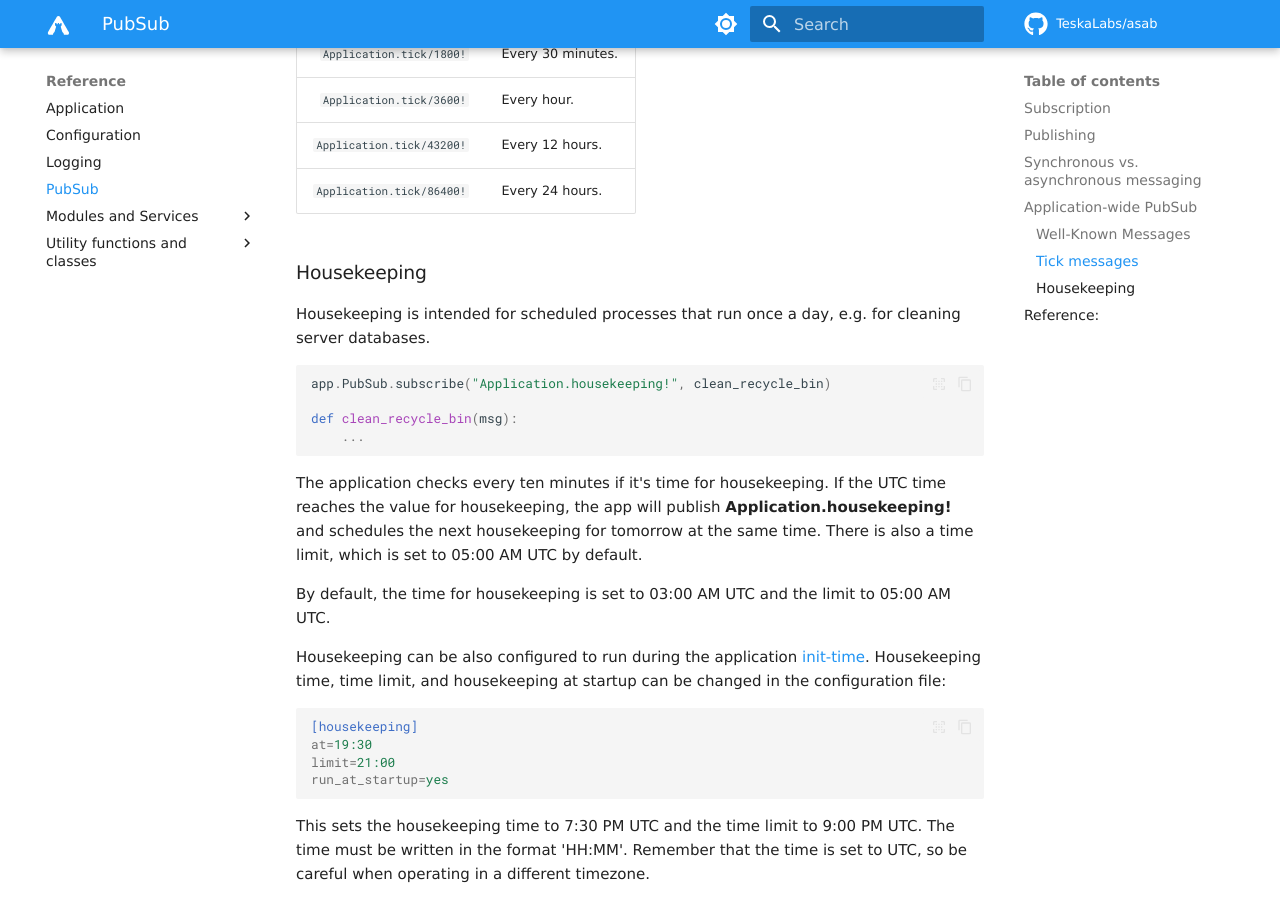
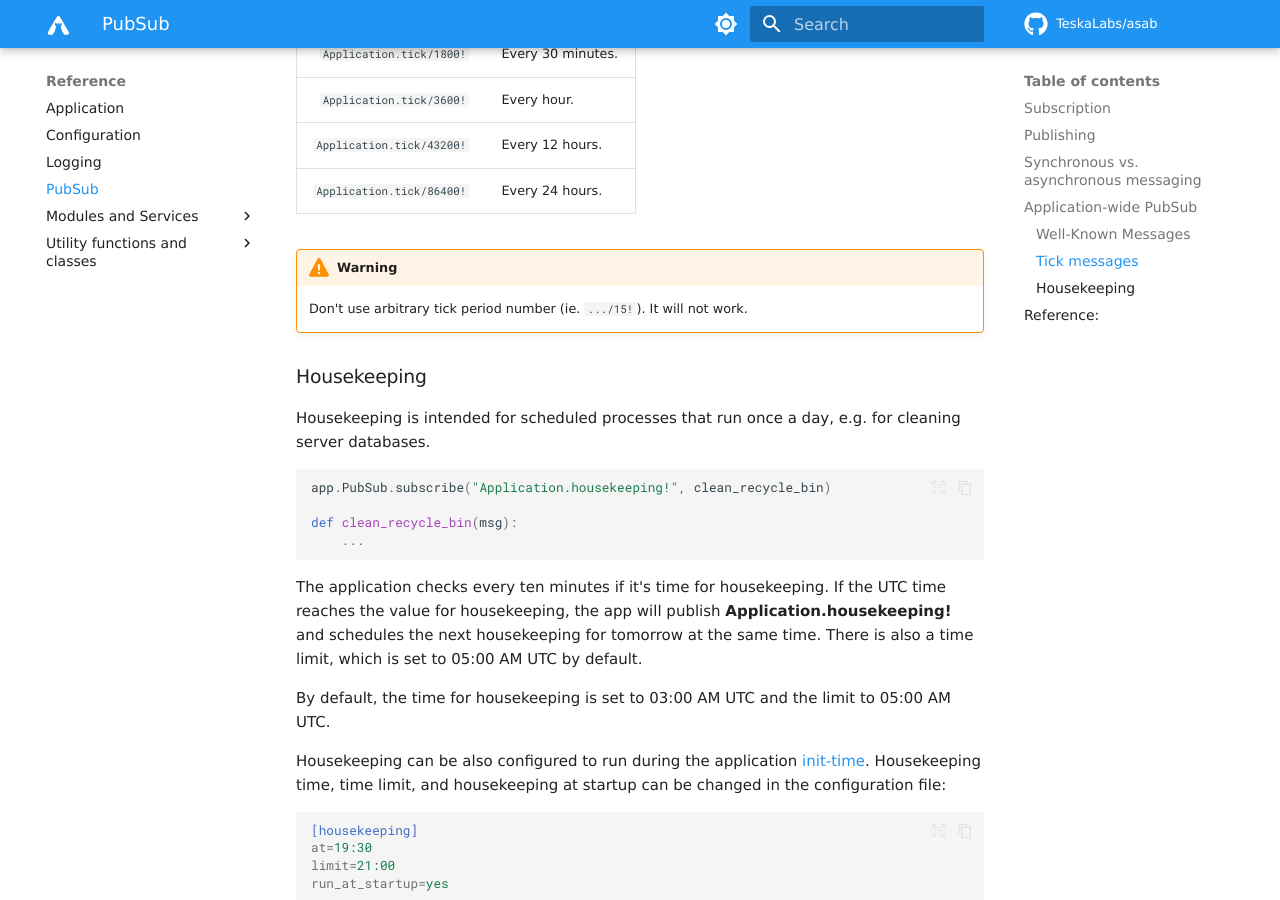
Before and after one commit to TeskaLabs/asab, an MkDocs documentation site: the page built from docs/reference/pubsub.md, in a window 1280 px wide and 900 px high, scrolled down 4387 px. Built offline with MkDocs 1.6.1 and Material for MkDocs 9.7.7, drawn with Linux system fonts in a browser that asks for light colours; some web fonts are replaced; comment, search, counter and statistics services are not loaded.

Commit message:
Update pubsub.md

```diff
--- a/docs/reference/pubsub.md
+++ b/docs/reference/pubsub.md
@@ -182,6 +182,11 @@ tick_period = 3
 | `Application.tick/86400!` | Every 24 hours. |
 
 
+!!! warning
+
+	Don't use arbitrary tick period number (ie. `.../15!`). It will not work.
+
+
 ### Housekeeping
 
 Housekeeping is intended for scheduled processes that run once a day, e.g. for cleaning server databases.
```
